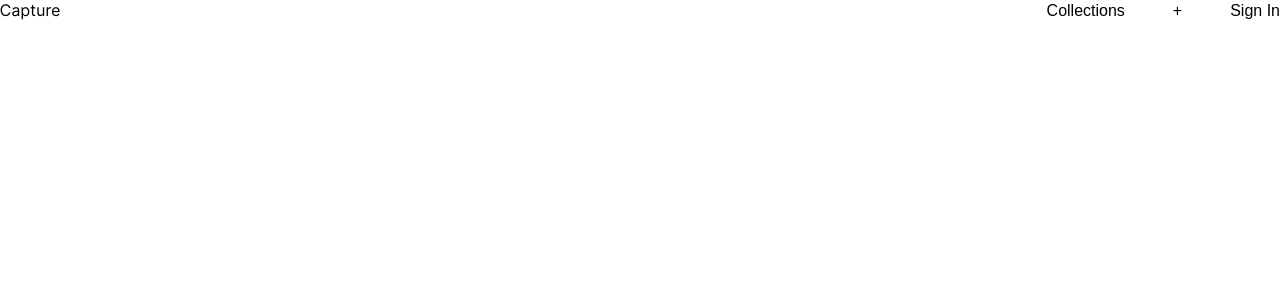
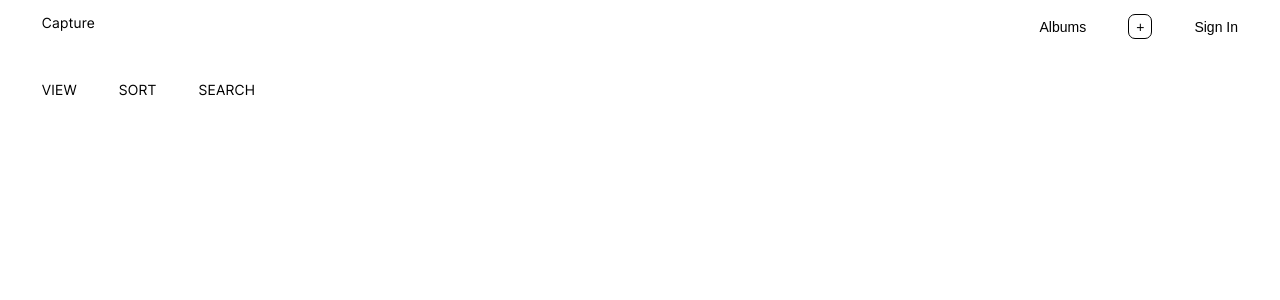
Before and after one commit to JoshuaIsADev/Capture, a React (Vite) app: page / in a window 1280 px wide. Shown: the top 300 px of the page. Built offline with nearby package versions, Linux system fonts and the light colour scheme.

Commit message:
set up header nav layout

```diff
--- a/src/styles/GlobalStyles.js
+++ b/src/styles/GlobalStyles.js
@@ -31,7 +31,7 @@ const GlobalStyles = createGlobalStyle`
   box-sizing: border-box;
   margin: 0;
   padding: 0;
-  font-size: 16px;
+  font-size: 14px;
   color: var(--color-gray-900)
 }
 
@@ -54,7 +54,7 @@ ul li,
 h4,
 a {
   font-size: 1rem;
-  font-weight: 500;
+  font-weight: 400;
   text-transform: uppercase;
 }
 
--- a/src/ui/Button.jsx
+++ b/src/ui/Button.jsx
@@ -1,10 +1,21 @@
-import styled from 'styled-components';
+import styled, { css } from 'styled-components';
+
+const variations = {
+  add: css`
+    color: var(--color-grey-900);
+    border: 1px solid var(--color-grey-900);
+    border-radius: 0.5rem;
+    background-color: var(--color-grey-0);
+    padding: 0.25rem 0.5rem;
+  `,
+};
 
 const Button = styled.button`
   cursor: pointer;
   border: none;
   color: var(--color-grey-900);
   background-color: var(--color-grey-0);
+  ${(props) => variations[props.$variation]}
 `;
 
 export default Button;
--- a/src/ui/Header.jsx
+++ b/src/ui/Header.jsx
@@ -1,14 +1,17 @@
 import styled from 'styled-components';
+import HeaderNav from './HeaderNav';
 import NavBar from './Navbar';
 
 const StyledHeader = styled.header`
   display: flex;
+  flex-direction: column;
   position: fixed;
-  justify-content: space-between;
+  justify-content: flex-start;
   width: 100%;
   max-width: var(--container-width);
   transform: translateX(-50%);
   left: 50%;
+  padding: 1rem 3rem;
   background-color: var(--color-grey-0);
 `;
 
@@ -16,7 +19,7 @@ function Header() {
   return (
     <>
       <StyledHeader>
-        Capture
+        <HeaderNav />
         <NavBar />
       </StyledHeader>
     </>
--- /dev/null
+++ b/src/ui/HeaderNav.jsx
@@ -0,0 +1,35 @@
+import styled from 'styled-components';
+import Button from './Button';
+
+const StyledHeaderNav = styled.nav`
+  display: flex;
+  justify-content: space-between;
+`;
+
+const StyledNav = styled.ul`
+  display: flex;
+  flex-direction: row;
+  gap: 3rem;
+  align-items: center;
+`;
+
+function HeaderNav() {
+  return (
+    <StyledHeaderNav>
+      Capture
+      <StyledNav>
+        <li>
+          <Button>Albums</Button>
+        </li>
+        <li>
+          <Button $variation='add'>+</Button>
+        </li>
+        <li>
+          <Button>Sign In</Button>
+        </li>
+      </StyledNav>
+    </StyledHeaderNav>
+  );
+}
+
+export default HeaderNav;
--- a/src/ui/Navbar.jsx
+++ b/src/ui/Navbar.jsx
@@ -1,32 +1,24 @@
 import styled from 'styled-components';
-import Button from './Button';
 
-const StyledNavBar = styled.nav`
-  display: flex;
-  justify-content: space-between;
-`;
-
-const StyledUl = styled.ul`
+const StyledNavBar = styled.ul`
   display: flex;
   flex-direction: row;
+  justify-content: left;
+  width: 100%;
   gap: 3rem;
+  align-items: center;
+  padding: 3rem 0;
 `;
 
 function NavBar() {
   return (
-    <StyledNavBar>
-      <StyledUl>
-        <li>
-          <Button>Collections</Button>
-        </li>
-        <li>
-          <Button>+</Button>
-        </li>
-        <li>
-          <Button>Sign In</Button>
-        </li>
-      </StyledUl>
-    </StyledNavBar>
+    <>
+      <StyledNavBar>
+        <li>View</li>
+        <li>Sort</li>
+        <li>Search</li>
+      </StyledNavBar>
+    </>
   );
 }
 
```
